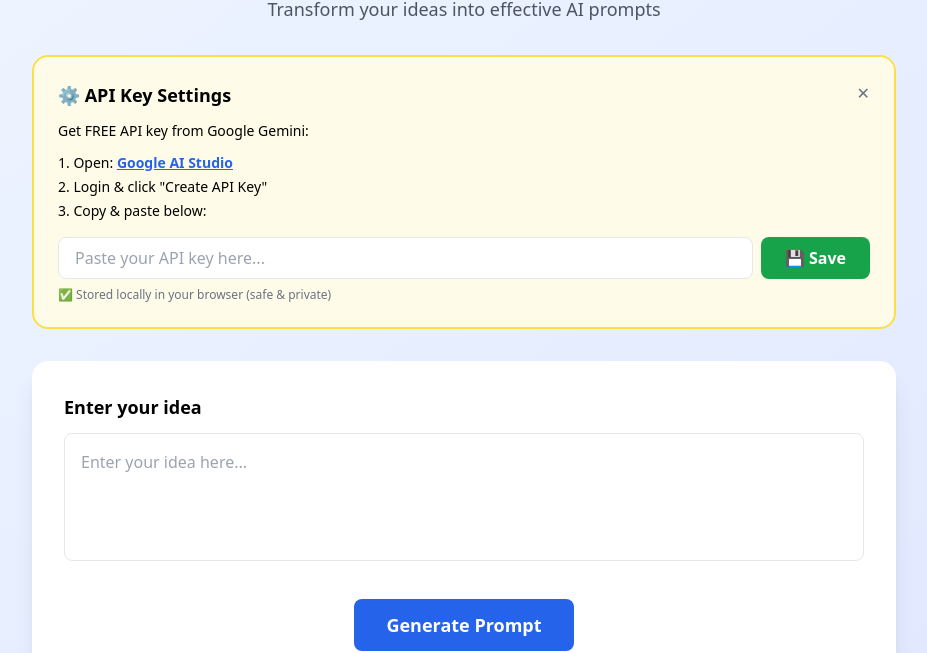
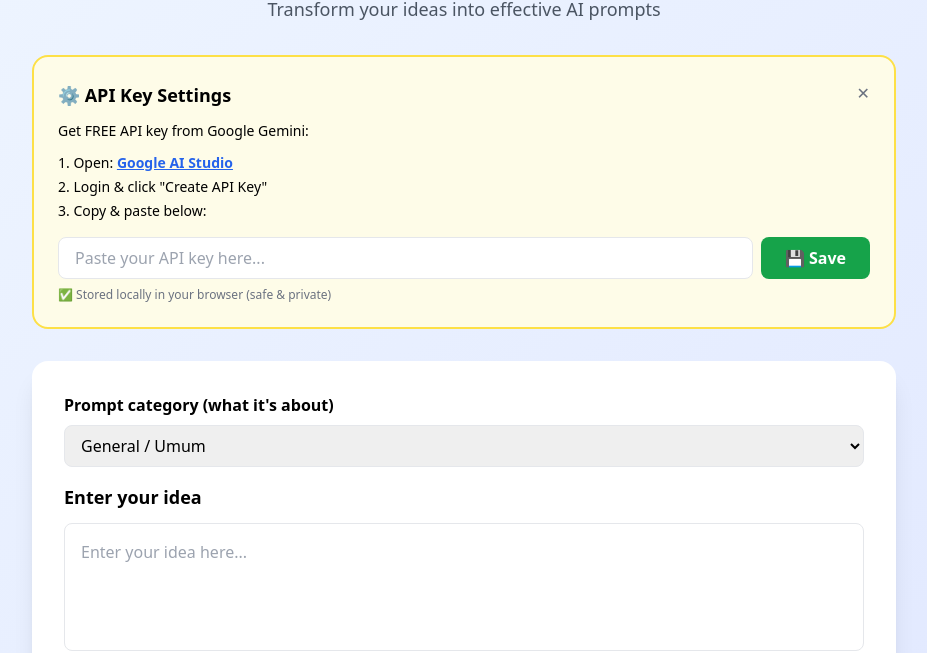
Before and after one commit to tohatsuwahyu/testprompt, a plain HTML site: page index.html in a window 1280 px wide. Shown: the part 159-812 px from the top of the page, without its empty margins (176-1103 px from the left). Drawn offline with nearby package versions, Linux system fonts and the light colour scheme.

Commit message:
Update index.html

```diff
--- a/index.html
+++ b/index.html
@@ -80,16 +80,34 @@
 
     <!-- Main Content -->
     <div class="bg-white rounded-2xl shadow-xl p-8 mb-8">
+        <!-- Prompt Category -->
+        <div class="mb-4">
+            <label id="categoryLabel" class="block text-base font-semibold mb-2"></label>
+            <select id="categorySelect"
+                    class="w-full px-3 py-2 border rounded-lg focus:ring-2 focus:ring-blue-500">
+                <option value="general">General / Umum</option>
+                <option value="email">Email / Komunikasi</option>
+                <option value="coding">Coding / Programming</option>
+                <option value="marketing">Marketing / Copywriting</option>
+                <option value="translation">Terjemahan / Translation</option>
+                <option value="summary">Ringkasan / Summary</option>
+            </select>
+        </div>
+
         <div class="mb-8">
             <label id="inputLabel" class="block text-lg font-semibold mb-3"></label>
             <textarea id="ideaInput"
                       class="w-full h-32 p-4 border rounded-lg resize-none focus:ring-2 focus:ring-blue-500"></textarea>
         </div>
 
-        <div class="text-center mb-8">
+        <div class="flex flex-col md:flex-row justify-center items-center gap-3 text-center mb-8">
             <button onclick="generate()" id="generateBtn"
-                    class="bg-blue-600 hover:bg-blue-700 text-white font-semibold py-3 px-8 rounded-lg text-lg disabled:bg-gray-400">
+                    class="bg-blue-600 hover:bg-blue-700 text-white font-semibold py-3 px-8 rounded-lg text-lg disabled:bg-gray-400 w-full md:w-auto">
                 <span id="btnText"></span>
+            </button>
+            <button onclick="clearAll()" id="clearBtn"
+                    class="border border-gray-300 bg-white hover:bg-gray-50 text-gray-700 font-semibold py-3 px-8 rounded-lg text-base w-full md:w-auto">
+                <span id="clearText"></span>
             </button>
         </div>
 
@@ -124,7 +142,9 @@
             copyButton: "コピー",
             copied: "コピーしました！",
             generating: "生成中...",
-            footer: "Design by Wahyu"
+            footer: "Design by Wahyu",
+            categoryLabel: "プロンプトのカテゴリ（内容）",
+            clearButton: "クリア"
         },
         en: {
             title: "AI Prompt Builder",
@@ -136,7 +156,9 @@
             copyButton: "Copy",
             copied: "Copied!",
             generating: "Generating...",
-            footer: "Design by Wahyu"
+            footer: "Design by Wahyu",
+            categoryLabel: "Prompt category (what it's about)",
+            clearButton: "Clear"
         },
         id: {
             title: "Pembuat Prompt AI",
@@ -148,7 +170,9 @@
             copyButton: "Salin",
             copied: "Tersalin!",
             generating: "Membuat...",
-            footer: "Design by Wahyu"
+            footer: "Design by Wahyu",
+            categoryLabel: "Kategori prompt (tentang apa)",
+            clearButton: "Clear"
         },
         ar: {
             title: "منشئ المطالبات للذكاء الاصطناعي",
@@ -160,7 +184,9 @@
             copyButton: "نسخ",
             copied: "تم النسخ!",
             generating: "جاري الإنشاء...",
-            footer: "تصميم بواسطة وحيو"
+            footer: "تصميم بواسطة وحيو",
+            categoryLabel: "فئة الطلب (عن ماذا؟)",
+            clearButton: "مسح"
         }
     };
 
@@ -174,6 +200,46 @@
 
     // Model yang masih aktif
     const GEMINI_MODEL = "gemini-2.5-flash";
+
+    // Deskripsi kategori per bahasa (program / tentang apa)
+    const CATEGORY_HINTS = {
+        general: {
+            en: "General purpose prompt. Help structure and clarify the user's idea.",
+            id: "Prompt umum. Bantu menyusun dan memperjelas ide pengguna.",
+            ja: "汎用プロンプトです。ユーザーのアイデアを整理し、分かりやすくしてください。",
+            ar: "مطلب عام. ساعد في تنظيم وتوضيح فكرة المستخدم."
+        },
+        email: {
+            en: "Create a clear, polite email based on the user's idea.",
+            id: "Buat email yang jelas dan sopan berdasarkan ide pengguna.",
+            ja: "ユーザーのアイデアに基づいて、丁寧で分かりやすいメールを作成してください。",
+            ar: "أنشئ رسالة بريد إلكتروني واضحة ومهذبة بناءً على فكرة المستخدم."
+        },
+        coding: {
+            en: "Help the user with programming-related prompts and code explanations.",
+            id: "Bantu pengguna membuat prompt terkait pemrograman dan penjelasan kode.",
+            ja: "プログラミングに関するプロンプトやコードの説明を手助けしてください。",
+            ar: "ساعد المستخدم في المطالبات المتعلقة بالبرمجة وشرح الشيفرة."
+        },
+        marketing: {
+            en: "Write marketing or copywriting style prompts to promote products or services.",
+            id: "Tulis prompt bergaya marketing / copywriting untuk mempromosikan produk atau jasa.",
+            ja: "商品やサービスを宣伝するためのマーケティング／コピーライティング風のプロンプトを作成してください。",
+            ar: "اكتب مطالبات بأسلوب تسويقي أو كتابة إعلانية للترويج للمنتجات أو الخدمات."
+        },
+        translation: {
+            en: "Focus on translation, preserving meaning, tone, and important terminology.",
+            id: "Fokus pada terjemahan sambil menjaga makna, nada, dan istilah penting.",
+            ja: "翻訳に集中し、意味・トーン・重要な用語を維持してください。",
+            ar: "ركز على الترجمة مع الحفاظ على المعنى والنبرة والمصطلحات المهمة."
+        },
+        summary: {
+            en: "Summarize the content clearly and concisely for the user.",
+            id: "Ringkas isi secara jelas dan padat untuk pengguna.",
+            ja: "内容を分かりやすく簡潔に要約してください。",
+            ar: "لخّص المحتوى بوضوح واختصار للمستخدم."
+        }
+    };
 
     let L = "en";
 
@@ -189,6 +255,8 @@
         document.getElementById("outputLabel").textContent = t.outputLabel;
         document.getElementById("copyText").textContent = t.copyButton;
         document.getElementById("footer").textContent = t.footer;
+        document.getElementById("categoryLabel").textContent = t.categoryLabel;
+        document.getElementById("clearText").textContent = t.clearButton;
 
         document.getElementById("ideaInput").dir = L === "ar" ? "rtl" : "ltr";
         document.getElementById("output").dir = L === "ar" ? "rtl" : "ltr";
@@ -270,12 +338,22 @@
             const url =
                 `https://generativelanguage.googleapis.com/v1beta/models/${GEMINI_MODEL}:generateContent`;
 
+            const selectedCategory = document.getElementById("categorySelect").value;
+            const categoryText =
+                CATEGORY_HINTS[selectedCategory]?.[L]
+                    ? "Category:\n" + CATEGORY_HINTS[selectedCategory][L] + "\n\n"
+                    : "";
+
             const body = {
                 contents: [
                     {
                         parts: [
                             {
-                                text: S[L] + "\n\n" + idea
+                                text:
+                                    S[L] +
+                                    "\n\n" +
+                                    categoryText +
+                                    idea
                             }
                         ]
                     }
@@ -340,6 +418,19 @@
         }
     }
 
+    function clearAll() {
+        // Bersihkan input ide
+        document.getElementById("ideaInput").value = "";
+
+        // Sembunyikan output
+        document.getElementById("output").textContent = "";
+        document.getElementById("outputSection").style.display = "none";
+
+        // Reset kategori ke default (opsional)
+        const cs = document.getElementById("categorySelect");
+        if (cs) cs.value = "general";
+    }
+
     // Init
     document.getElementById("langSelect").addEventListener("change", updateLanguage);
     updateLanguage();
```
